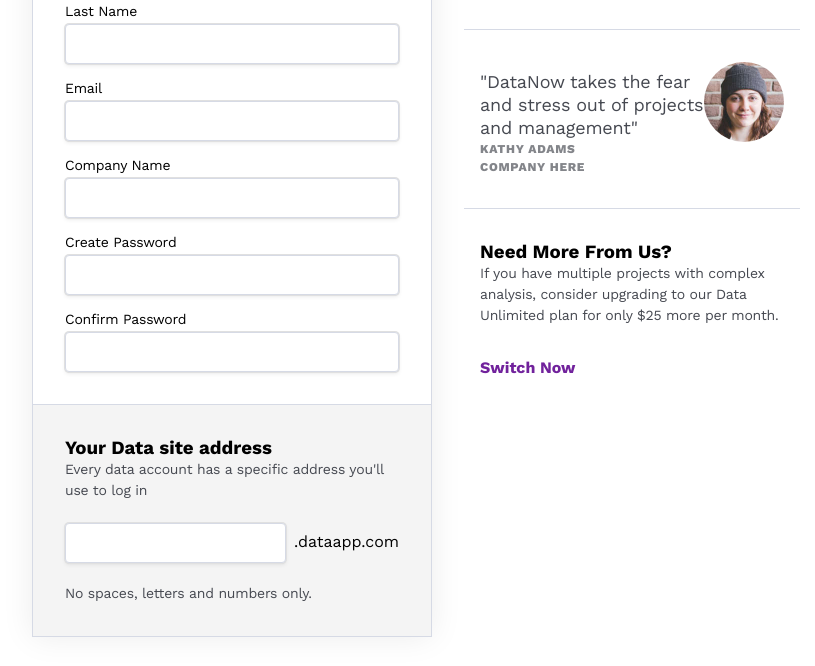
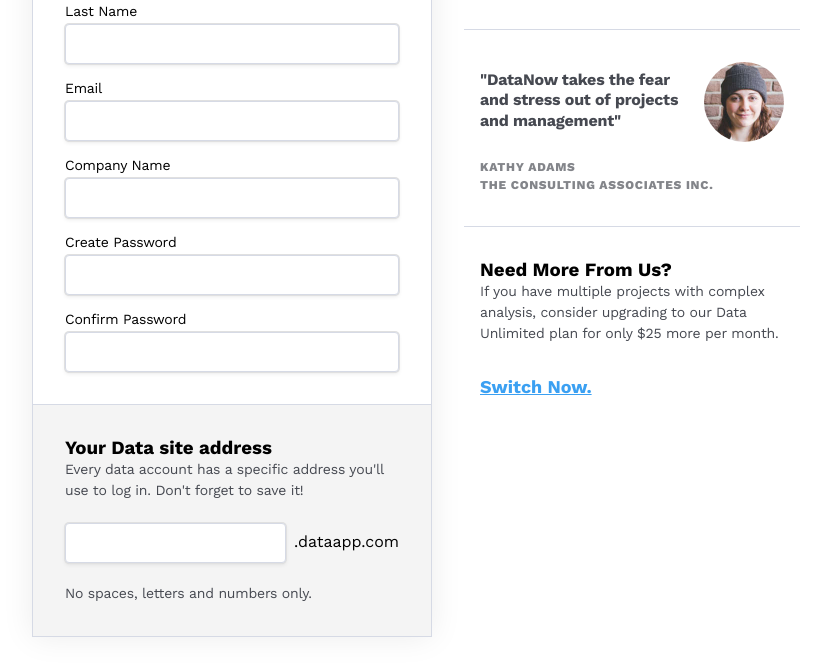
Before and after one commit to CoDan123/dataly, a plain HTML site: page signup.html in a window 1280 px wide. Shown: the part 676-1342 px from the top of the page, without its empty margins (208-1023 px from the left). Drawn offline with nearby package versions, Linux system fonts and the light colour scheme; some icons are missing.

Commit message:
right signup bar styling

```diff
--- a/signup.html
+++ b/signup.html
@@ -68,7 +68,8 @@
                                     <h3>Your Data site address</h3>
                                     <p class="text-sm">
                                         Every data account has a specific
-                                        address you'll use to log in
+                                        address you'll use to log in. Don't
+                                        forget to save it!
                                     </p>
                                     <div class="label-input-row">
                                         <input type="text" id="accaddress" name="accaddress">
@@ -84,10 +85,13 @@
 
                                 </div>
                                 <div class="signup-quote pd-side-16">
-                                    <img class="customer-portrait float-right" src="./Images/customer_portrait_2_small.jpg" alt="">
-                                    <p class="blog-paragraph">"DataNow takes the fear and stress out of projects and management"</p>
-                                    <p class="small-gray-text">Kathy Adams</p>
-                                    <p class="small-gray-text">Company here</p>
+                                    <div class="signup-quote-box">
+                                        <p class="signup-p blog-paragraph">"DataNow takes the fear and stress out of projects and management"</p>
+                                        <img class="customer-portrait" src="./Images/customer_portrait_2_small.jpg" alt="">
+                                    </div>
+
+                                    <p class="small-gray-text">KATHY ADAMS</p>
+                                    <p class="small-gray-text">THE CONSULTING ASSOCIATES INC.</p>
                                 </div>
                                 <div class="signup-switch pd-side-16">
                                     <h3>Need More From Us?</h3>
@@ -97,7 +101,7 @@
                                     </p>
 
                                 </div>
-                                <a class="pd-side-16" href="">Switch Now</a>
+                                <a class="switch-plan-btn pd-side-16" href="">Switch Now.</a>
                             </div>
                         </div>
 
--- a/style.css
+++ b/style.css
@@ -51,10 +51,6 @@ p {
 
 .text-24-purple {
     color: #7e27ad;
-}
-
-.float-right {
-    float: right;
 }
 
 .text-white {
@@ -827,8 +823,26 @@ form input {
     border-bottom: 1px solid #d6dae5;
 }
 
+.signup-quote-box {
+    display: flex;
+    justify-content: space-between;
+}
+
+.signup-p {
+    margin: 0 10px 20px 0;
+    max-width: 200px;
+    font-size: 16px;
+    font-weight: 700;
+}
+
 .signup-switch {
     margin-bottom: 32px;
+}
+
+.switch-plan-btn {
+    font-size: 18px;
+    color: #3ba0f2;
+    text-decoration: underline;
 }
 
 .billing-head {
```
